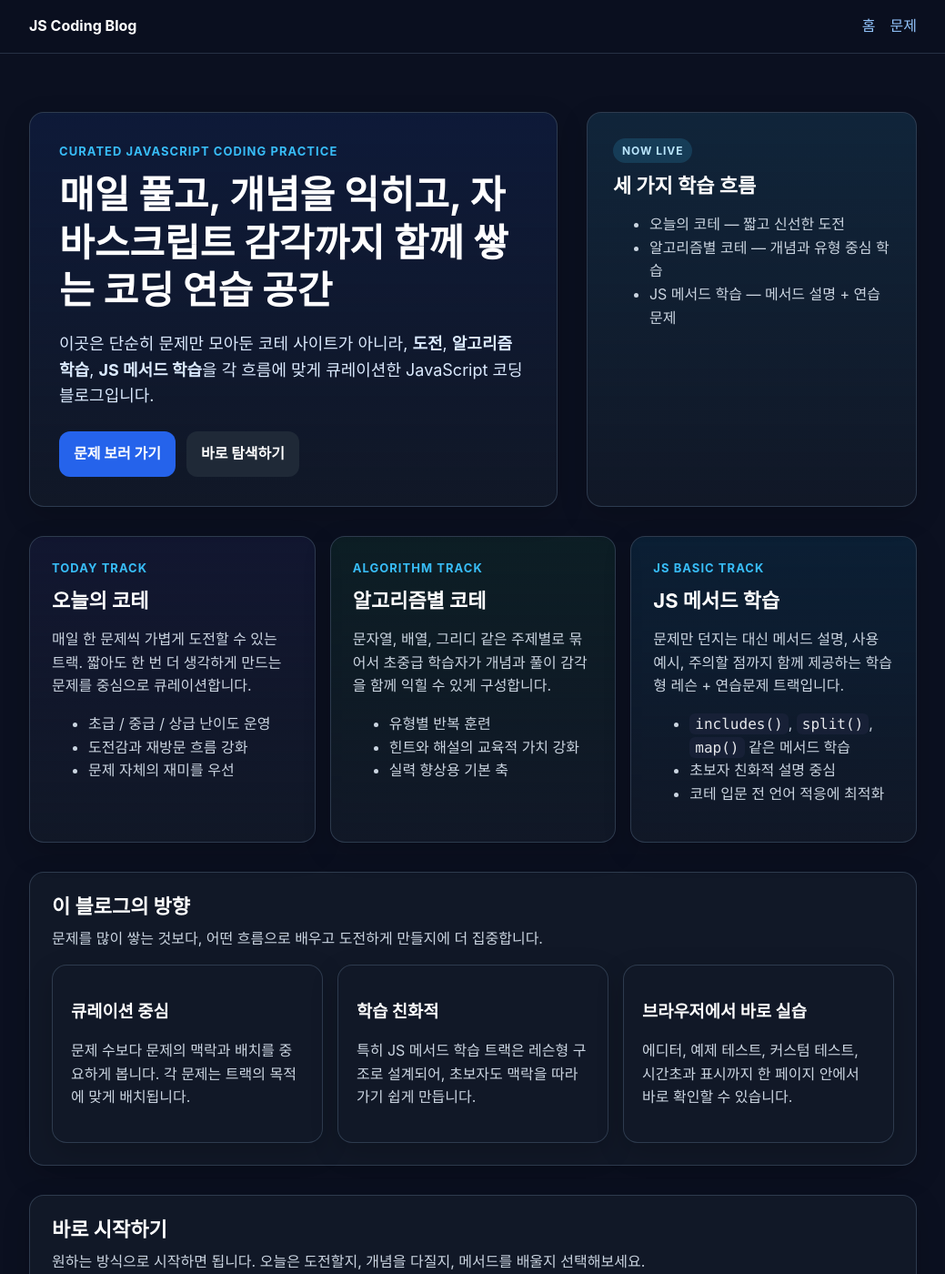
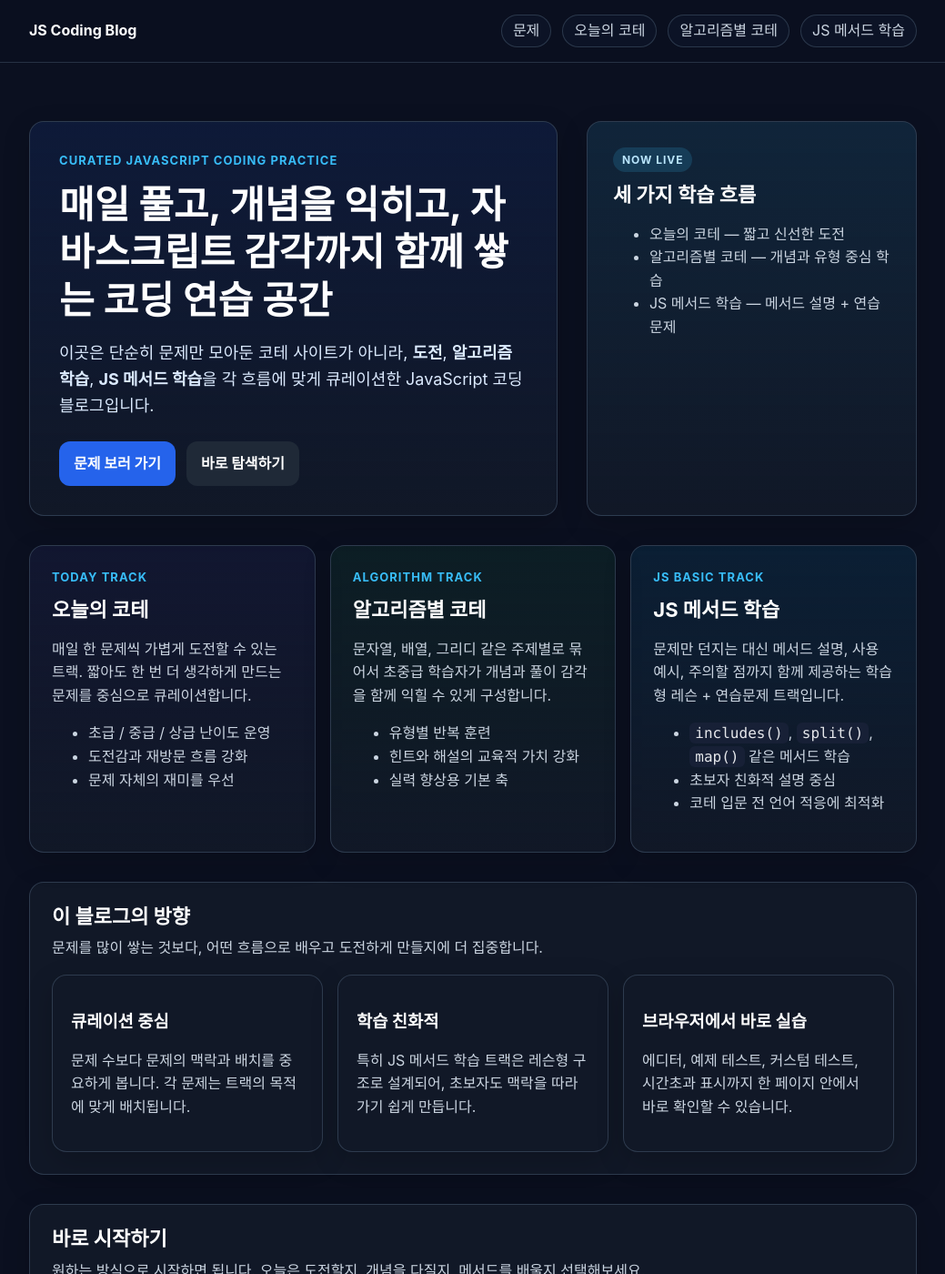
Before and after one commit to ghgfhfg2/js-coding-blog, a Jekyll site: the page built from index.md, in a window 1280 px wide and 1400 px high. Shown: the whole window at 91% size, without its empty margins (120-1159 px from the left). Built offline with Jekyll 4.4.1, drawn with Linux system fonts in a browser that asks for light colours.

Commit message:
feat: simplify nav and surface track menus

```diff
--- a/_layouts/default.html
+++ b/_layouts/default.html
@@ -12,9 +12,11 @@
   <header class="site-header">
     <div class="container">
       <a class="brand" href="{{ '/' | relative_url }}">{{ site.title }}</a>
-      <nav class="site-nav">
-        <a href="{{ '/' | relative_url }}">홈</a>
+      <nav class="site-nav" aria-label="주요 메뉴">
         <a href="{{ '/problems/' | relative_url }}">문제</a>
+        <a href="{{ '/#today-track' | relative_url }}">오늘의 코테</a>
+        <a href="{{ '/#algorithm-track' | relative_url }}">알고리즘별 코테</a>
+        <a href="{{ '/#js-basic-track' | relative_url }}">JS 메서드 학습</a>
       </nav>
     </div>
   </header>
--- a/assets/css/style.css
+++ b/assets/css/style.css
@@ -94,7 +94,28 @@ summary:focus-visible {
 
 .site-nav {
   display: flex;
-  gap: var(--space-4);
+  flex-wrap: wrap;
+  justify-content: flex-end;
+  gap: var(--space-3);
+}
+
+.site-nav a {
+  display: inline-flex;
+  align-items: center;
+  min-height: 36px;
+  padding: 0 12px;
+  border-radius: var(--radius-pill);
+  color: var(--color-text-secondary);
+  background: rgba(15, 23, 42, 0.72);
+  border: 1px solid rgba(51, 65, 85, 0.8);
+  transition: background-color 120ms ease, color 120ms ease, border-color 120ms ease;
+}
+
+.site-nav a:hover {
+  text-decoration: none;
+  color: #fff;
+  background: rgba(37, 99, 235, 0.18);
+  border-color: rgba(96, 165, 250, 0.5);
 }
 
 h1, h2, h3 {
--- a/index.md
+++ b/index.md
@@ -33,7 +33,7 @@ title: 홈
 </section>
 
 <section class="dashboard-grid">
-  <article class="dashboard-card dashboard-card--today">
+  <article id="today-track" class="dashboard-card dashboard-card--today">
     <p class="dashboard-card__eyebrow">TODAY TRACK</p>
     <h2>오늘의 코테</h2>
     <p>
@@ -47,7 +47,7 @@ title: 홈
     </ul>
   </article>
 
-  <article class="dashboard-card dashboard-card--algorithm">
+  <article id="algorithm-track" class="dashboard-card dashboard-card--algorithm">
     <p class="dashboard-card__eyebrow">ALGORITHM TRACK</p>
     <h2>알고리즘별 코테</h2>
     <p>
@@ -61,7 +61,7 @@ title: 홈
     </ul>
   </article>
 
-  <article class="dashboard-card dashboard-card--learning">
+  <article id="js-basic-track" class="dashboard-card dashboard-card--learning">
     <p class="dashboard-card__eyebrow">JS BASIC TRACK</p>
     <h2>JS 메서드 학습</h2>
     <p>
```
